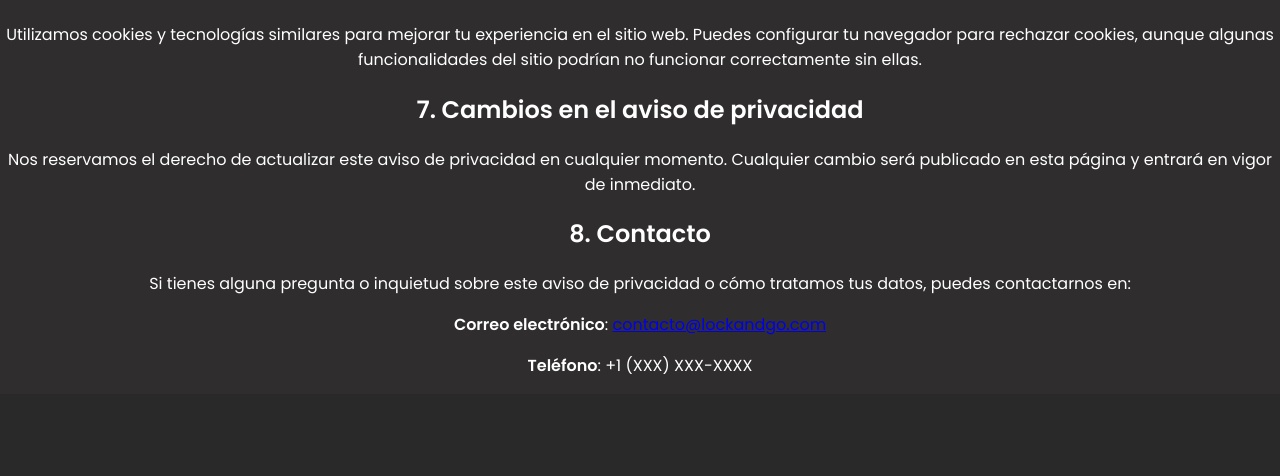
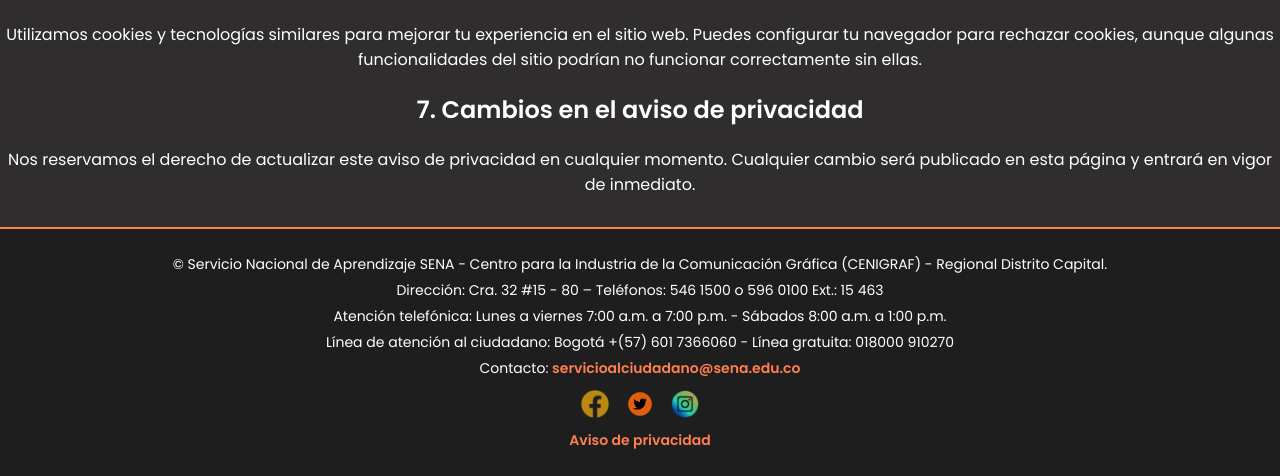
Before and after one commit to JAILEROCAMPO/LockYgo, a PHP site: page /Contactenos/privacidad.html in a window 1280 px wide. Shown: the part 1309-1785 px from the top of the page. Before the commit the page ends 1683 px from the top, so only its background shows below. Run offline with PHP 8.4, Linux system fonts and the light colour scheme.

Commit message:
version 1.1
Casi completado todo lo visual

```diff
--- a/Contactenos/privacidad.html
+++ b/Contactenos/privacidad.html
@@ -4,7 +4,7 @@
         <meta charset="UTF-8">
         <meta name="viewport" content="width=device-width, initial-scale=1.0">
         <title>Aviso de Privacidad - Lock&Go</title>
-        <link rel="stylesheet" href="/Frontend/styles.css">
+        <link rel="stylesheet" href="../styles.css">
         <link rel="preconnect" href="https://fonts.googleapis.com">
         <link rel="preconnect" href="https://fonts.gstatic.com" crossorigin>
         <link href="https://fonts.googleapis.com/css2?family=Poppins:wght@300;400;600&display=swap" rel="stylesheet">
@@ -15,20 +15,20 @@
         <!-- Barra de navegación -->
         <nav class="navbar">
             <div class="logo">
-                <img src="/Frontend/Imagenes/image-removebg-preview.png" alt="Lock&Go">
+                <img src="/Imagenes/image-removebg-preview.png" alt="Lock&Go">
                 <span class="logo-text">Lock&Go</span>
             </div>
             <ul class="menu">
-                <li><a href="/Frontend/Pagina index/index.html">Inicio</a></li>
-                <li><a href="/Frontend/Pagina Reserva/bienvenida.html">Casilleros</a></li>
-                <li><a href="/Frontend/contact/contactenos">Contacto</a></li>
+                <li><a href="/Pagina index/index.html">Inicio</a></li>
+                <li><a href="/Pagina Reserva/bienvenida.html">Casilleros</a></li>
+                <li><a href="/contactenos/contacto.html">Contacto</a></li>
             </ul>
             <div class="user-icon">
-                <a href="inicioSesion_usuario.html"><img src="imagenes/perfil.png" alt="Perfil"></a>
+                <a href="inicioSesion_usuario.html"><img src="/imagenes/perfil.png" alt="Perfil"></a>
             </div>
         </nav>
 
-    <div class="container">
+    <div class="container-p">
         <h1>Aviso de Privacidad de Lock&Go</h1>
 
         <p>En <strong>Lock&Go</strong>, respetamos tu privacidad y estamos comprometidos con la protección de tus datos personales. Este aviso de privacidad explica cómo recopilamos, utilizamos, almacenamos y protegemos tu información personal cuando accedes a nuestro sitio web y utilizas nuestros servicios de reservación de casilleros.</p>
@@ -72,14 +72,31 @@
         <h2>7. Cambios en el aviso de privacidad</h2>
         <p>Nos reservamos el derecho de actualizar este aviso de privacidad en cualquier momento. Cualquier cambio será publicado en esta página y entrará en vigor de inmediato.</p>
 
-        <h2>8. Contacto</h2>
-        <p>Si tienes alguna pregunta o inquietud sobre este aviso de privacidad o cómo tratamos tus datos, puedes contactarnos en:</p>
+    </div>
 
-        <div class="contact-info">
-            <p><strong>Correo electrónico</strong>: <a href="mailto:contacto@lockandgo.com">contacto@lockandgo.com</a></p>
-            <p><strong>Teléfono</strong>: +1 (XXX) XXX-XXXX</p>
-        </div>
-    </div>
+<!-- Pie de página -->
+        <footer>
+            <p>&copy; Servicio Nacional de Aprendizaje SENA - Centro para la Industria de la Comunicación Gráfica (CENIGRAF) - Regional Distrito Capital.</p>
+            <p>Dirección: Cra. 32 #15 - 80 – Teléfonos: 546 1500 o 596 0100 Ext.: 15 463</p>
+            <p>Atención telefónica: Lunes a viernes 7:00 a.m. a 7:00 p.m. - Sábados 8:00 a.m. a 1:00 p.m.</p>
+            <p>Línea de atención al ciudadano: Bogotá +(57) 601 7366060 - Línea gratuita: 018000 910270</p>
+            <p>Contacto: <a href="mailto:servicioalciudadano@sena.edu.co">servicioalciudadano@sena.edu.co</a></p>
+
+            <div class="social-icons">
+                <a href="https://www.facebook.com/SENADistritoCapital/" target="_blank">
+                    <img src="/Imagenes/face_logo.png" alt="Facebook">
+                </a>
+                <a href="https://x.com/SENAComunica" target="_blank">
+                    <img src="/Imagenes/tw_logo.png" alt="Twitter">
+                </a>
+                <a href="https://www.instagram.com/senacomunica/" target="_blank">
+                    <img src="/Imagenes/insta_logo.png" alt="Instagram">
+                </a>
+            </div>
+
+            <p><a href="/Contactenos/privacidad.html">Aviso de privacidad</a></p>
+        </footer>
+
 
 </body>
 </html>
--- a/Pagina index/index.html
+++ b/Pagina index/index.html
@@ -20,7 +20,7 @@
         <ul class="menu">
             <li><a href="/Pagina index/index.html">Inicio</a></li>
             <li><a href="/Pagina Reserva/bienvenida.html">Casilleros</a></li>
-            <li><a href="/contact/contactenos">Contacto</a></li>
+            <li><a href="/contactenos/contacto.html">Contacto</a></li>
         </ul>
         <div class="user-icon">
             <a href="/login/inicioSesion_usuario.html"><img src="/Imagenes/perfil.png" alt="Perfil"></a>
@@ -69,7 +69,7 @@
             </a>
         </div>
 
-        <p><a href="#">Aviso de privacidad</a></p>
+        <p><a href="/Contactenos/privacidad.html">Aviso de privacidad</a></p>
     </footer>
 </body>
 </html>
--- a/Register/registro_admin.html
+++ b/Register/registro_admin.html
@@ -21,7 +21,7 @@
         <ul class="menu">
             <li><a href="/Pagina index/index.html">Inicio</a></li>
             <li><a href="/Pagina Reserva/bienvenida.html">Casilleros</a></li>
-            <li><a href="/contact/contactenos">Contacto</a></li>
+            <li><a href="/contactenos/contacto.html">Contacto</a></li>
         </ul>
         <div class="user-icon">
             <a href="inicioSesion_usuario.html"><img src="imagenes/perfil.png" alt="Perfil"></a>
@@ -99,8 +99,7 @@
                 <img src="/Imagenes/insta_logo.png" alt="Instagram">
             </a>
         </div>
-
-        <p><a href="#">Aviso de privacidad</a></p>
+        <p><a href="/Contactenos/privacidad.html">Aviso de privacidad</a></p>
     </footer>
 
 </body>
--- a/Register/registrousuario.html
+++ b/Register/registrousuario.html
@@ -20,7 +20,7 @@
         <ul class="menu">
             <li><a href="/Pagina index/index.html">Inicio</a></li>
             <li><a href="/Pagina Reserva/bienvenida.html">Casilleros</a></li>
-            <li><a href="/contact/contactenos">Contacto</a></li>
+            <li><a href="/contactenos/contacto.html">Contacto</a></li>
         </ul>
         <div class="user-icon">
             <a href="inicioSesion_usuario.html"><img src="/imagenes/perfil.png" alt="Perfil"></a>
@@ -99,7 +99,7 @@
             </a>
         </div>
 
-        <p><a href="#">Aviso de privacidad</a></p>
+        <p><a href="/Contactenos/privacidad.html">Aviso de privacidad</a></p>
     </footer>
 
 </body>
--- a/login/inicioSesion_usuario.html
+++ b/login/inicioSesion_usuario.html
@@ -22,7 +22,7 @@
         <ul class="menu">
             <li><a href="/Pagina index/index.html">Inicio</a></li>
             <li><a href="/Pagina Reserva/bienvenida.html">Casilleros</a></li>
-            <li><a href="/contact/contactenos">Contacto</a></li>
+            <li><a href="/contactenos/contacto.html">Contacto</a></li>
         </ul>
         <div class="user-icon">
             <a href="inicioSesion_usuario.html"><img src="/Imagenes/perfil.png" alt="Perfil"></a>
@@ -66,8 +66,7 @@
                 <img src="/Imagenes/insta_logo.png" alt="Instagram">
             </a>
         </div>
-
-        <p><a href="#">Aviso de privacidad</a></p>
+        <p><a href="/Contactenos/privacidad.html">Aviso de privacidad</a></p>
     </footer>
 
 
--- a/login/iniciosession_admin.html
+++ b/login/iniciosession_admin.html
@@ -22,7 +22,7 @@
         <ul class="menu">
             <li><a href="/Pagina index/index.html">Inicio</a></li>
             <li><a href="/Pagina Reserva/bienvenida.html">Casilleros</a></li>
-            <li><a href="/contact/contactenos">Contacto</a></li>
+            <li><a href="/contactenos/contacto.html">Contacto</a></li>
         </ul>
         <div class="user-icon">
             <a href="inicioSesion_usuario.html"><img src="imagenes/perfil.png" alt="Perfil"></a>
@@ -50,7 +50,7 @@
             </a>
         </div>
 
-        <p><a href="#">Aviso de privacidad</a></p>
+        <p><a href="/Contactenos/privacidad.html">Aviso de privacidad</a></p>
     </footer>
 
 
--- a/styles.css
+++ b/styles.css
@@ -521,3 +521,26 @@
 button:hover {
     background-color: #0056b3;
 }
+
+.gift{
+    width: 80%;
+    margin: 0 auto;
+    text-align: center;
+    padding: 50px;
+}
+.gift img {
+    width: 60%;
+    height: auto;
+    border-radius: 10%;
+    opacity: 0.9;
+}
+
+
+
+
+
+
+/*pagina de privacidad*/
+.container-p{
+    text-align: center;
+}
```
Also changed, not shown: Contactenos/contacto.html (+61 -0 lines), Pagina Reserva/bienvenida.html (+5 -6 lines), 1 other file.
